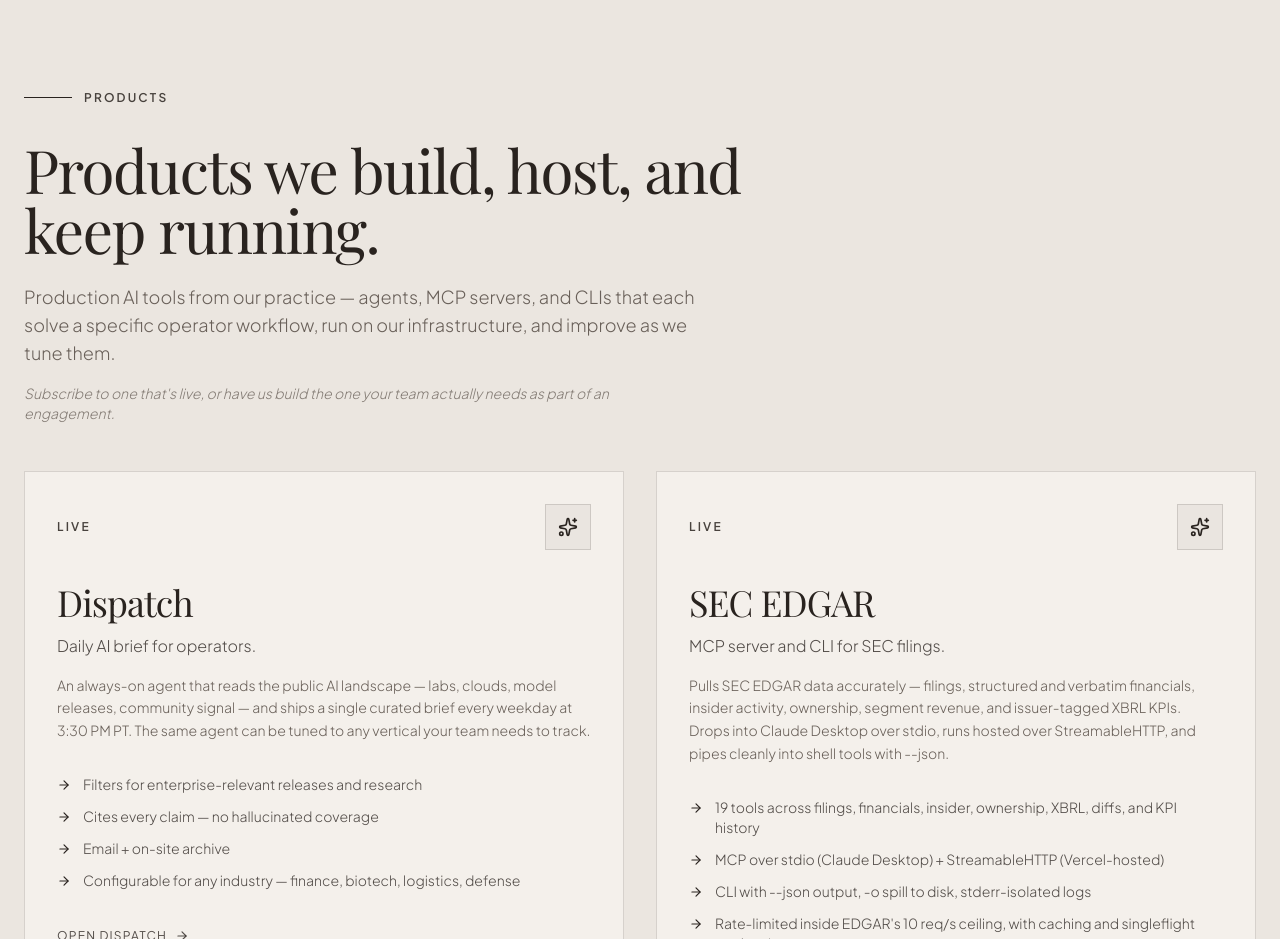
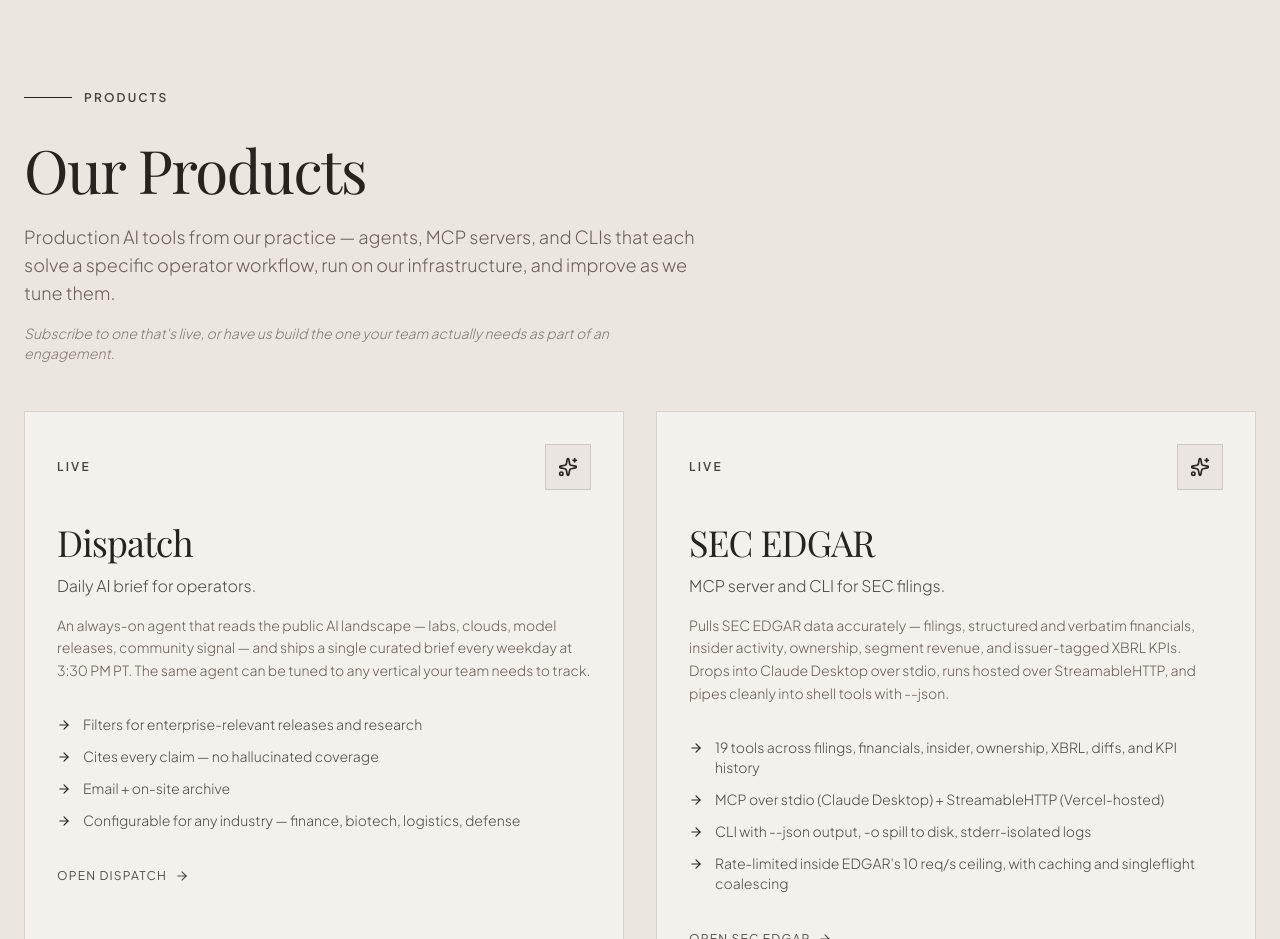
Before and after one commit to waywaypay/deerpark-website, a React (Vite) app in the folder artifacts/deerpark-web/: page / in a window 1280 px wide. Shown: the part 2800-3739 px from the top of the page. Built offline with nearby package versions, Linux system fonts and the light colour scheme; a web font is replaced by a local one.

Commit message:
copy(web): shorten products headline to 'Our Products' (#205)
Co-authored-by: Claude <noreply@anthropic.com>

```diff
--- a/artifacts/deerpark-web/src/pages/home.tsx
+++ b/artifacts/deerpark-web/src/pages/home.tsx
@@ -871,7 +871,7 @@ const Products = () => (
           <span className="section-label">Products</span>
         </div>
         <h2 className="text-4xl md:text-6xl font-serif mb-6 max-w-3xl">
-          Products we build, host, and keep running.
+          Our Products
         </h2>
         <p className="text-lg text-muted-foreground font-light max-w-2xl mb-4">
           Production AI tools from our practice — agents, MCP servers, and CLIs that each
```
